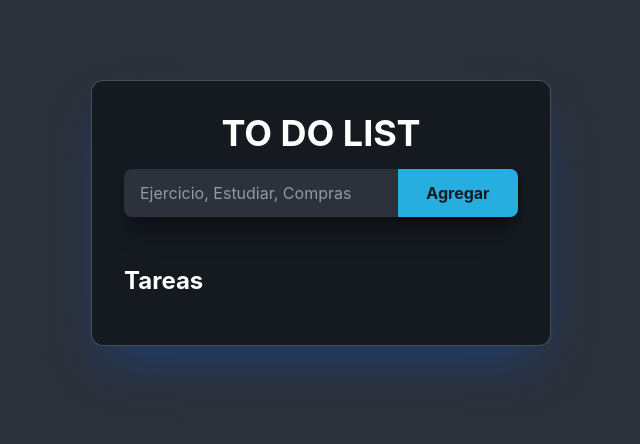
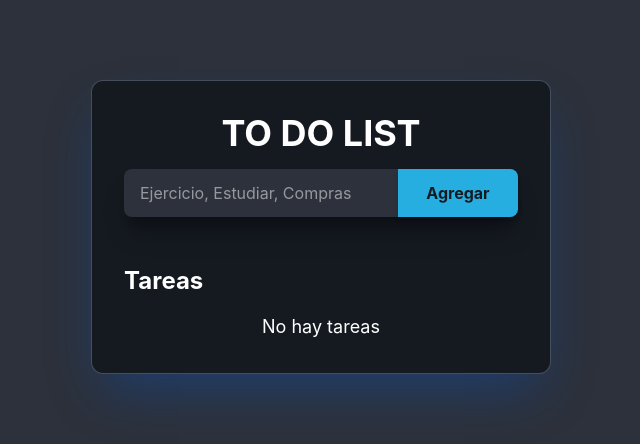
Before and after one commit to andresmholguin/todo-list-appweb, a React (Vite) app: page / in a window 1280 px wide. Shown: the top 444 px of the page, without its empty margins (319-959 px from the left). Built offline with nearby package versions, Linux system fonts and the light colour scheme.

Commit message:
Agregar manejo de estado para mostrar mensaje cuando no hay tareas en el componente Main

```diff
--- a/src/components/Main.jsx
+++ b/src/components/Main.jsx
@@ -15,7 +15,10 @@ const Main = ({ tareas, eliminarTarea, setEditando }) => {
     <div>
       <h1 className="text-2xl font-bold mb-4">Tareas</h1>
       <ul>
-        {tareas.map((tarea, index) => (
+        {tareas.length === 0 ? (
+          <li className="text-center text-lg">No hay tareas</li>
+        ) : (
+          tareas.map((tarea, index) => (
             <li
               key={index}
               className="flex justify-between items-center bg-Dark-800 p-3 mb-2 rounded-lg transition-all duration-300"
@@ -37,7 +40,8 @@ const Main = ({ tareas, eliminarTarea, setEditando }) => {
                 </button>
               </div>
             </li>
-        ))}
+          ))
+        )}
       </ul>
     </div>
   );
```
Lines whose indentation alone changed are shown as unchanged.
